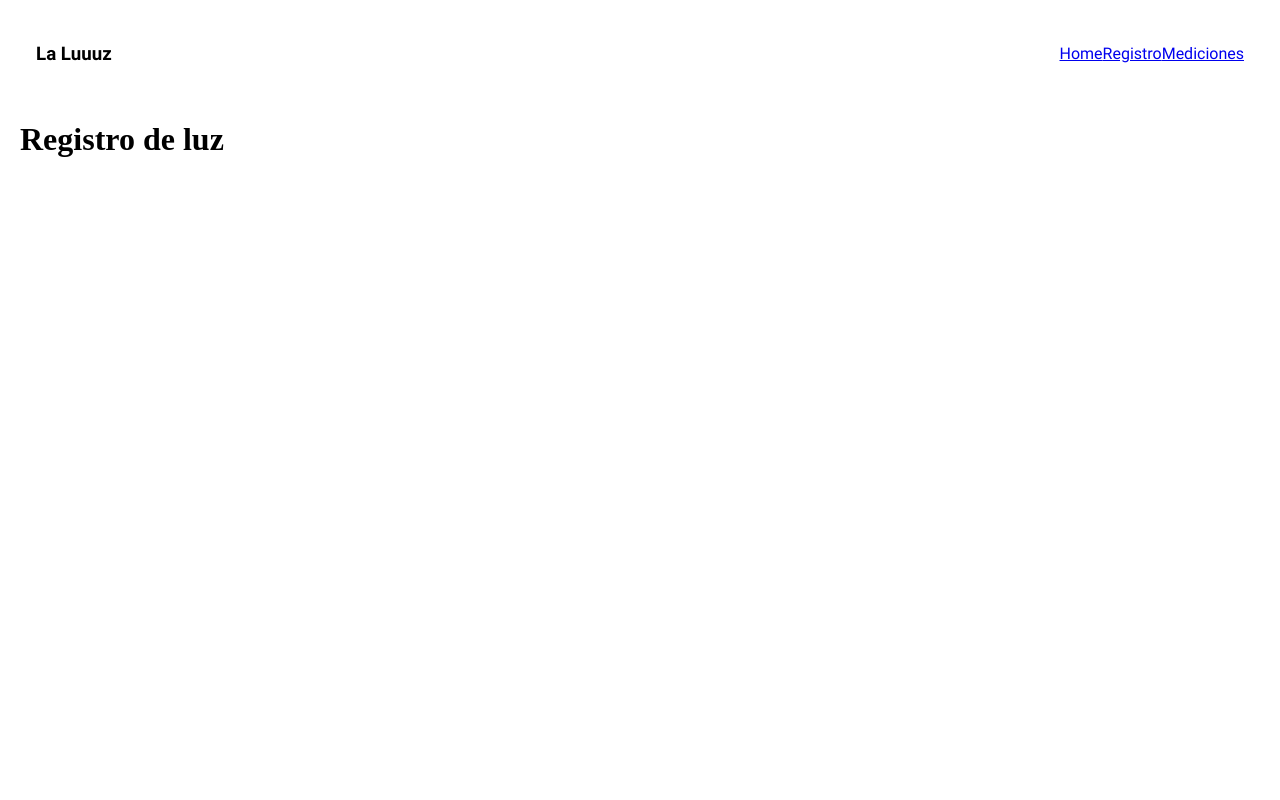
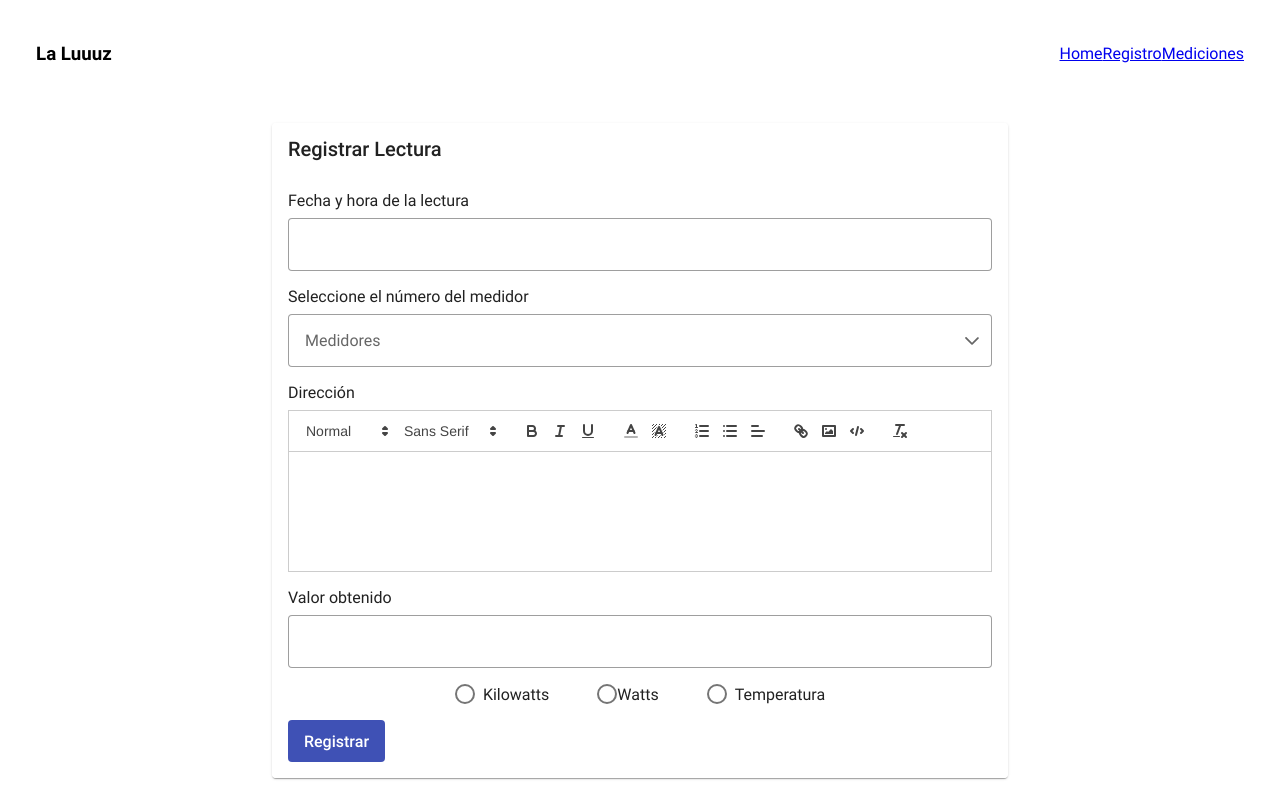
Before and after one commit to NeitUSM/frontend-taller1, a React (Vite) app: page /registrar in a window 1280 px wide. Built offline with nearby package versions, Linux system fonts and the light colour scheme.

Commit message:
Added Register Reading with validations, localstorage and Navigate totally functional

```diff
--- a/package.json
+++ b/package.json
@@ -12,6 +12,7 @@
   "dependencies": {
     "bootstrap": "^5.3.8",
     "primereact": "^10.9.7",
+    "quill": "^2.0.3",
     "react": "^19.1.1",
     "react-dom": "^19.1.1",
     "react-router-dom": "^7.9.5",
--- /dev/null
+++ b/src/components/PanelRegistrar.jsx
@@ -0,0 +1,126 @@
+import React, { useState } from 'react'
+import { Panel } from 'primereact/panel'
+import { Calendar } from 'primereact/calendar'
+import { Dropdown } from 'primereact/dropdown';
+import { Editor } from 'primereact/editor';
+import { InputNumber } from 'primereact/inputnumber';
+import { RadioButton } from 'primereact/radiobutton';
+import { Button } from 'primereact/button';
+
+function PanelRegistrar({ showToast = () => { }, register = () => { } }) {
+    const medidores = ["01", "02", "03", "04", "05", "06", "07", "08", "09", "10"];
+    const [direccion, setDireccion] = useState(null);
+    const [dateTime, setDateTime] = useState(null);
+    const [medidor, setMedidor] = useState(null);
+    const [valor, setValor] = useState(null);
+    const [medida, setMedida] = useState('');
+
+    const clearInputs = () => {
+        setMedidor(null)
+        setDireccion(null)
+        setDateTime(null)
+        setDireccion(null)
+        setValor(null)
+        setMedida('')
+    }
+
+    const handleClick = () => {
+        const nuevosErrores = [];
+        if (dateTime === null) {
+            nuevosErrores.push("Debe ingresar la Fecha y Hora del registro");
+        }
+
+        if (medidor === null) {
+            nuevosErrores.push("El medidor debe tener un valor válido");
+        }
+
+        if (direccion === null) {
+            nuevosErrores.push("Debe ingresar la dirección");
+        }
+
+        if (valor === null) {
+            nuevosErrores.push("Debe ingresar el valor del registro");
+        }
+
+        if (medida.trim() === '') {
+            nuevosErrores.push("Debe ingresar la medida");
+        }
+
+        if (nuevosErrores.length != 0) {
+            showToast(nuevosErrores)
+            return;
+        }
+        register({ dateTime, medidor, direccion, valor, medida });
+        clearInputs();
+        return;
+    }
+
+    return (
+        <Panel header="Registrar Lectura">
+            <div className="mt-3 d-flex flex-column">
+                <label htmlFor="calendar-12h" className="font-bold block mb-2">
+                    Fecha y hora de la lectura
+                </label>
+                <Calendar value={dateTime} onChange={(e) => setDateTime(e.value)}
+                    showTime hourFormat="24" />
+            </div>
+            <div className="mt-3 d-flex flex-column">
+                <label htmlFor="calendar-12h" className="font-bold block mb-2">
+                    Seleccione el número del medidor
+                </label>
+                <Dropdown value={medidor} onChange={(e) => setMedidor(e.value)} options={medidores}
+                    optionLabel="medidor" placeholder="Medidores" className="w-full md:w-14rem" />
+            </div>
+            <div className="mt-3 d-flex flex-column">
+                <label htmlFor="calendar-12h" className="font-bold block mb-2"> Dirección </label>
+                <Editor value={direccion} onTextChange={(e) => setDireccion(e.htmlValue)}
+                    style={{ height: '120px' }} />
+            </div>
+            <div className="mt-3 d-flex flex-column">
+                <label htmlFor="calendar-12h" className="font-bold block mb-2">
+                    Valor obtenido
+                </label>
+                <InputNumber min={0} max={500} id="valor" value={valor}
+                    onValueChange={(e) => setValor(e.value)} />
+            </div>
+            {/* Tuve que agregar el zIndex porque la renderización del Editor bugeaba todo y no podia elegir en el groupbutton xD */}
+            <div className="mt-3 d-flex justify-content-center align-items-center gap-5 mb-3"
+                style={{ position: 'relative', zIndex: 5 }}>
+                <div className="d-flex align-items-center">
+                    <RadioButton
+                        inputId="KiloWatts"
+                        name="unidad"
+                        value="KiloWatts"
+                        onChange={(e) => setMedida(e.value)}
+                        checked={medida === 'KiloWatts'}
+                    />
+                    <label htmlFor="kilowatts" className="ms-2">Kilowatts</label>
+                </div>
+
+                <div className="d-flex align-items-center">
+                    <RadioButton
+                        inputId="watts"
+                        name="unidad"
+                        value="Watts"
+                        onChange={(e) => setMedida(e.value)}
+                        checked={medida === 'Watts'}
+                    />
+                    <label htmlFor="watts" className="ml-2">Watts</label>
+                </div>
+                <div className="d-flex align-items-center">
+                    <RadioButton
+                        inputId="temperatura"
+                        name="unidad"
+                        value="Temperatura"
+                        onChange={(e) => setMedida(e.value)}
+                        checked={medida === 'Temperatura'}
+                    />
+                    <label htmlFor="temperatura" className="ms-2">Temperatura</label>
+                </div>
+            </div>
+            <Button label="Registrar" onClick={handleClick} />
+        </Panel >
+    )
+}
+
+export default PanelRegistrar
--- a/src/containers/RegistrarLecturaContainer.jsx
+++ b/src/containers/RegistrarLecturaContainer.jsx
@@ -1,9 +1,40 @@
-import React from 'react'
+import React, { useRef, useState } from 'react'
+import PanelRegistrar from '../components/PanelRegistrar';
+import { Toast } from 'primereact/toast';
+import {createRegistro} from '../services/registroLectura'
+import { useNavigate } from 'react-router-dom';
 
 function RegistrarLecturaContainer() {
+    const toast = useRef(null);
+    const navigate = useNavigate();
+
+    const showToast = (errores) => {
+        const errorDetails = (
+            <div>
+                <ul>
+                    {errores.map((error, index) => (
+                        <li key={index}>{error}</li>
+                    ))}
+                </ul>
+            </div>
+        )
+        toast.current.show({ severity: 'warn', summary: 'Existen conflictos en el registro', detail: errorDetails });
+    }
+
+    const register = (newRegister) => {
+        createRegistro(newRegister)
+        navigate("/mediciones")
+    }
     return (
-        <div>
-            <h1>Registro de luz</h1>
+        <div className="container mt-4">
+            <Toast ref={toast}></Toast>
+            <div className="row justify-content-center">
+                <div className="col-md-8">
+                    <div className='flex justify-content-center'>
+                        <PanelRegistrar showToast={showToast} register={register}/>
+                    </div>
+                </div>
+            </div>
         </div>
     )
 }
--- /dev/null
+++ b/src/services/registroLectura.js
@@ -0,0 +1,25 @@
+const localKey = "registro_lectura";
+
+const createRegistro = (registro) => {
+    let lista = [];
+    const data = localStorage.getItem(localKey);
+    if (data != null){
+        lista = JSON.parse(data);
+    }
+    lista = [...lista, registro];
+    localStorage.setItem(localKey, JSON.stringify(lista));
+}
+
+const getRegistros = () => {
+    const data = localStorage.getItem(localKey);
+    if (data != null){
+        return JSON.parse(data);
+    }
+    return [];
+}
+
+const deleteAllRegistros = () => {
+    localStorage.removeItem(localKey);
+}
+
+export {createRegistro, getRegistros, deleteAllRegistros}
```
Also changed, not shown: 1 other file (tests, documents, lock files or other folders).
